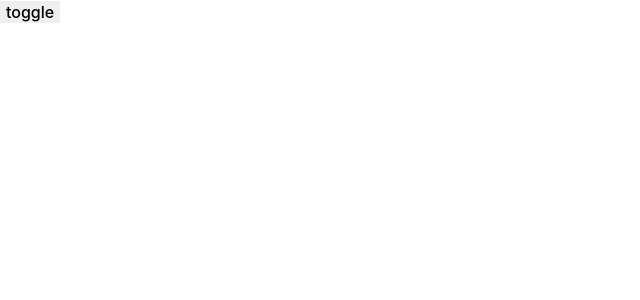
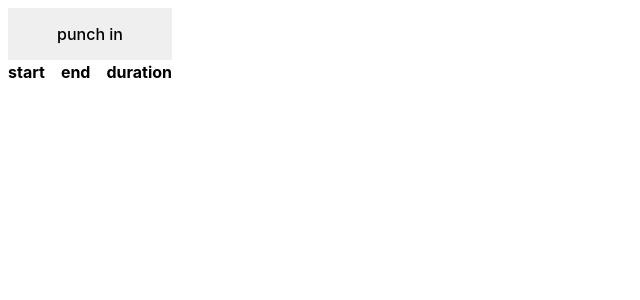
Before and after one commit to cruftbusters/bookeater, a React (Vite) app in the folder webapp/: page / in a window 1280 px wide. Shown: the top 300 px of the page, without its empty margins (0-640 px from the left). Built offline with nearby package versions, Linux system fonts and the light colour scheme.

Commit message:
good stuff:

```diff
--- a/webapp/src/App.tsx
+++ b/webapp/src/App.tsx
@@ -4,18 +4,21 @@ import styles from './index.module.scss'
 function App() {
     const {entries, toggle} = usePunchCard()
 
-    return <>
-        <button onClick={() => toggle()}>toggle</button>
-        <div className={styles.entries}>
-            {entries.map(({start, end}, index) => (
-                <div className={styles.entry} style={{order: -index}}>
-                    <div>{start.toISOString()}</div>
-                    {end && <div>{end.toISOString()}</div>}
-                    {end && <div>{(end.getUTCSeconds() - start.getUTCSeconds())}s</div>}
-                </div>
-            ))}
+    return <div className={styles.grid}>
+        <button onClick={() => toggle()} className={styles.button}>{entries.length === 0 || entries[entries.length - 1].end !== undefined ? 'punch in' : 'punch out'}</button>
+        <div className={[styles.row, styles.rowHeader].join(' ')}>
+            <div>start</div>
+            <div>end</div>
+            <div>duration</div>
         </div>
-    </>
+        {entries.map(({start, end}, index) => (
+            <div className={styles.row} style={{order: entries.length - index}}>
+                <div>{start.toISOString()}</div>
+                {end && <div>{end.toISOString()}</div>}
+                {end && <div>{(end.getTime() - start.getTime()) / 1000}s</div>}
+            </div>
+        ))}
+    </div>
 }
 
 type Entry = {
--- a/webapp/src/index.module.scss
+++ b/webapp/src/index.module.scss
@@ -1,13 +1,24 @@
-$gap: 0.5em;
+$gap: 1em;
+$gap_half: 0.5em;
 
-.entries {
-  padding: $gap;
-  display: grid;
-  grid-template-columns: subgrid;
+.grid {
+  padding: $gap_half;
+  display: inline-grid;
+  grid-template-columns: auto auto auto;
 }
 
-.entry {
+.button {
+  grid-column: 1 / 4;
+  padding: $gap;
+}
+
+.row {
   display: grid;
-  grid-template-columns: auto auto auto 1fr;
   grid-gap: $gap;
+  grid-template-columns: subgrid;
+  grid-column: 1 / 4;
 }
+
+.rowHeader {
+  font-weight: bold;
+}
```
